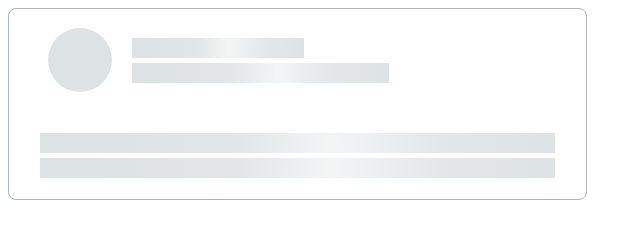
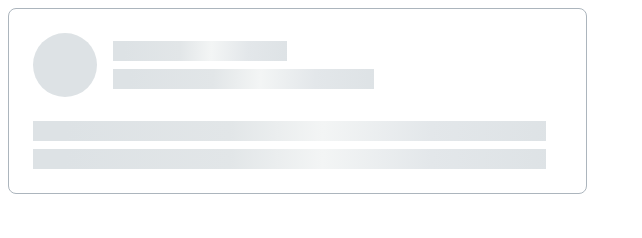
Before and after one commit to js-tasks-ru/htmlcss-20211021_ultimatevs, a website: page 04-lection2/02-skeleton/index.html in a window 1280 px wide. Shown: the whole page, without its empty margins (0-642 px from the left). Drawn offline with Linux system fonts and the light colour scheme.

Commit message:
add bem and change style

```diff
--- a/04-lection2/02-skeleton/index.html
+++ b/04-lection2/02-skeleton/index.html
@@ -6,17 +6,17 @@
         <link rel="stylesheet" href="./skeleton.css">
     </head>
     <body>
-        <div class="wrapper">
-            <div class="block1">
-                <div class="circle"></div>
-                <div class="block1-1">
-                    <div class="line line_short"></div>
-                    <div class="line line_medium"></div>
+        <div class="skeleton">
+            <div class="skeleton__header">
+                <div class="skeleton__avatar"></div>
+                <div class="skeleton__header-lines">
+                    <div class="skeleton__line skeleton__line_short"></div>
+                    <div class="skeleton__line skeleton__line_medium"></div>
                 </div>
             </div>
-            <div class="block2">
-                <div class="line"></div>
-                <div class="line"></div>
+            <div class="skeleton__body">
+                <div class="skeleton__line"></div>
+                <div class="skeleton__line"></div>
             </div>
         </div>
     </body>
--- a/04-lection2/02-skeleton/skeleton.css
+++ b/04-lection2/02-skeleton/skeleton.css
@@ -1,59 +1,56 @@
-.wrapper {
+.skeleton {
     display: flex;
+    flex-direction: column;
     justify-content: space-around;
-    flex-direction: column;
-    align-items: center;
     background-color: var(--white);
     border: 1px solid var(--grey-3);
     border-radius: 8px;
-    width: 579px;
-    height: 192px;
+    padding: 24px;
     box-sizing: border-box;
+    max-width: 579px;
 }
 
-.block1 {
+.skeleton__header {
     display: flex;
     align-items: center;
-    width: 500px;
+    margin-bottom: 24px;
 }
 
-.circle {
-    display: flex;
-    justify-content: center;
+.skeleton__avatar {
     border-radius: 100%;
-    align-items: center;
-    text-align: center;
     height: 64px;
     width: 64px;
     background-color: var(--grey-2);
     color: var(--white);
+    margin-right: 16px;
 }
 
-.block1-1 {
+.skeleton__header-lines {
     display: flex;
     flex-direction: column;
-    justify-content: space-around;
-    height: 50px;
-    margin-left: 20px;
+    width: 435px;
 }
 
-.block2 {
+.skeleton__body {
     display: flex;
     flex-direction: column;
-    justify-content: space-around;
-    height: 50px;
 }
 
-.line {
+.skeleton__line {
     background: linear-gradient(92.51deg, #DDE2E5 6.44%, #E2E6E8 38.47%, #F3F5F5 56.48%, #E3E7EA 77.5%, #DDE2E5 102.52%);
-    width: 515px;
+    width: 97%;
     height: 20px;
+    margin-bottom: 8px;
 }
 
-.line_short {
-    width: 172px;
+.skeleton__line:last-child {
+    margin-bottom: 0px;
 }
 
-.line_medium {
-    width: 257px;
+.skeleton__line_short {
+    width: 40%;
 }
+
+.skeleton__line_medium {
+    width: 60%;
+}
```
